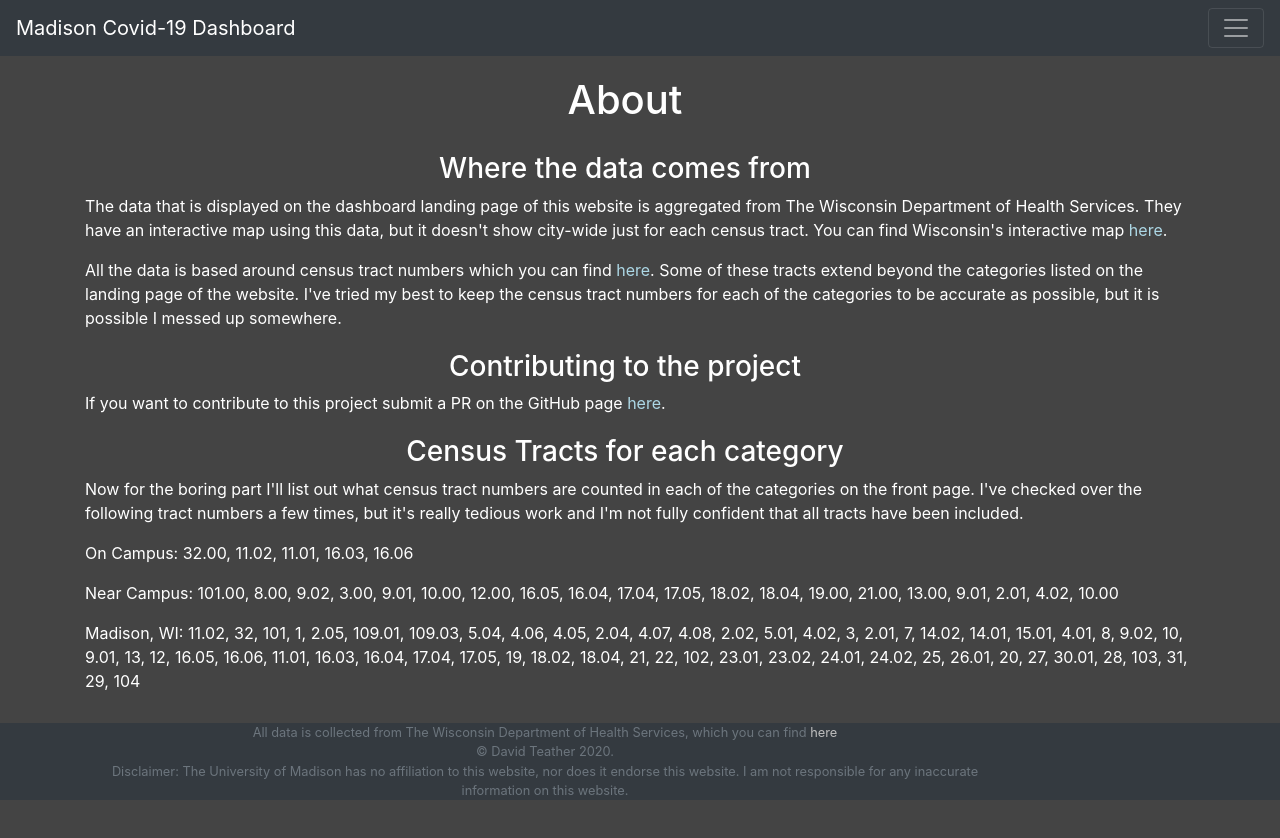
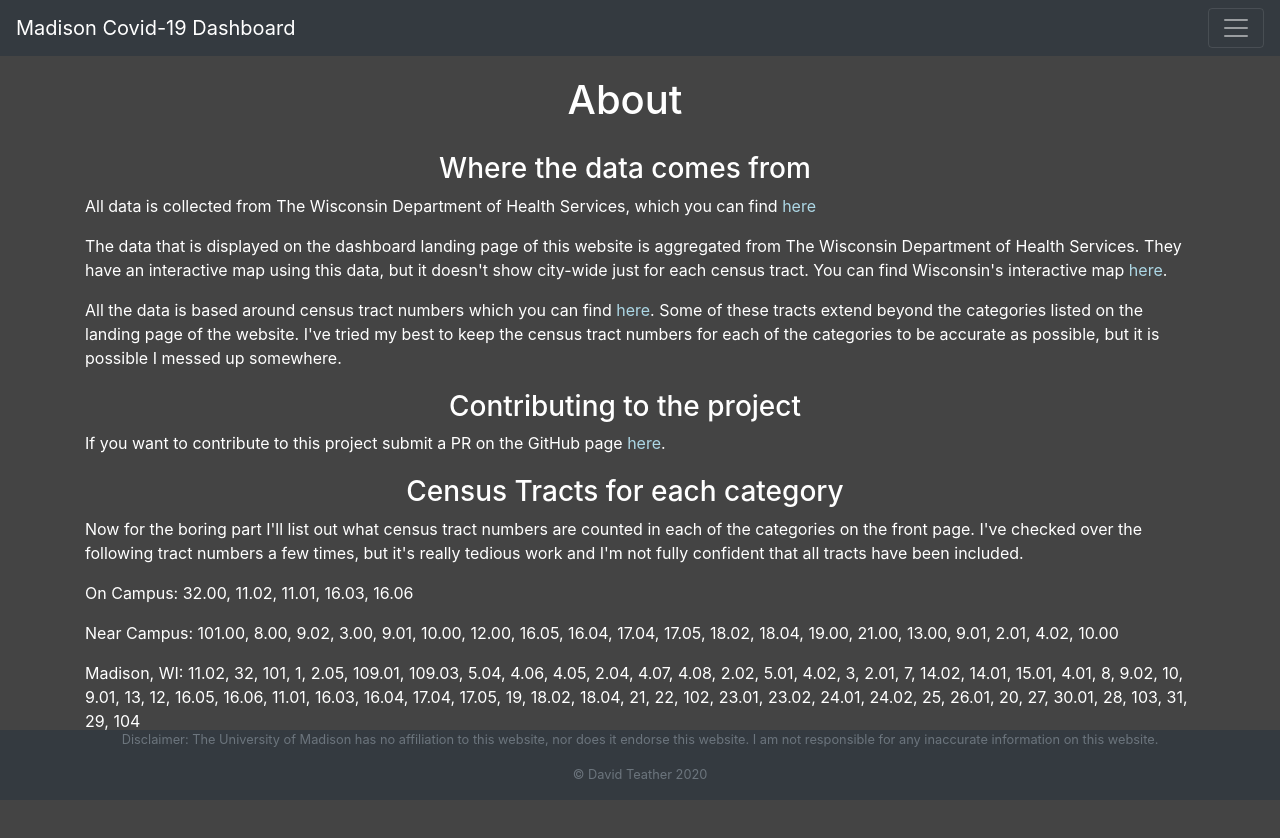
Before and after one commit to davidteather/UW-Madison-Covid-19, an Angular app in the folder corona-dashboard/: page /about in a window 1280 px wide. Shown: the top 838 px of the page. Built offline with nearby package versions, Linux system fonts and the light colour scheme.

Commit message:
decreased footer size

```diff
--- a/corona-dashboard/src/app/components/about/about.component.html
+++ b/corona-dashboard/src/app/components/about/about.component.html
@@ -14,6 +14,11 @@
       </div>
     </div>
   </div>
+
+  <p>All data is collected from The Wisconsin Department of Health Services,
+    which you can find <a
+      href="https://dhsgis.wi.gov/server/rest/services/DHS_COVID19/COVID19_WI/FeatureServer/1/query"
+      target="_blank" style="color:lightblue;">here</a></p>
 
   <p>The data that is displayed on the dashboard landing page of this website is aggregated from The Wisconsin
     Department of Health Services. They have an interactive map using this data, but it doesn't show city-wide just for
--- a/corona-dashboard/src/app/components/footer/footer.component.html
+++ b/corona-dashboard/src/app/components/footer/footer.component.html
@@ -1,4 +1,4 @@
-<footer class="footer bg-dark footer-style fixed-bottom" style="margin-top:20px;">
+<!--<footer class="footer bg-dark footer-style fixed-bottom" style="margin-top:20px;">
   <div class="container">
     <div class="row">
       <div class="col-lg-10 h-100 text-center text-lg-left my-auto text-center">
@@ -12,4 +12,14 @@
       </div>
     </div>
   </div>
+</footer>-->
+
+<footer class="footer bg-dark fixed-bottom">
+  <div class="container">
+    <p class="text-muted small  text-center">Disclaimer: The University of Madison has no affiliation to this
+      website, nor does it endorse this website. I am not responsible for any inaccurate information on this website.
+    </p>
+    <p class="text-muted small text-center">&copy; David Teather 2020</p>
+
+  </div>
 </footer>
```
